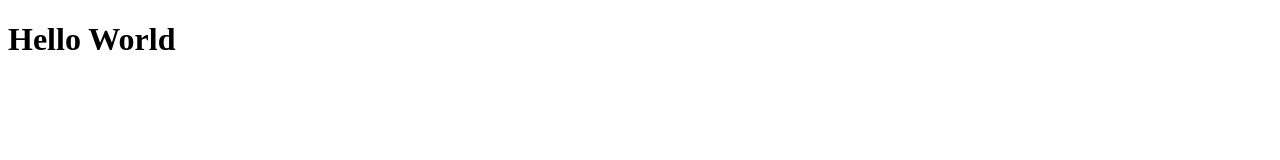
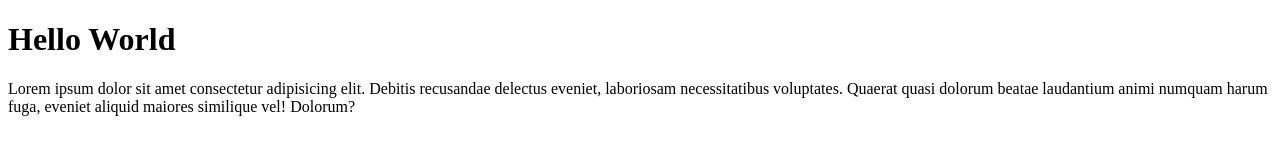
Before and after one commit to muhamadguruhaki/wpu-git-test, a plain HTML site: page index.html in a window 1280 px wide. Drawn offline with Linux system fonts and the light colour scheme.

Commit message:
menambahkan code paragraf

```diff
--- a/index.html
+++ b/index.html
@@ -8,5 +8,6 @@
 </head>
 <body>
     <h1>Hello World</h1>
+    <p>Lorem ipsum dolor sit amet consectetur adipisicing elit. Debitis recusandae delectus eveniet, laboriosam necessitatibus voluptates. Quaerat quasi dolorum beatae laudantium animi numquam harum fuga, eveniet aliquid maiores similique vel! Dolorum?</p>
 </body>
 </html>
```
